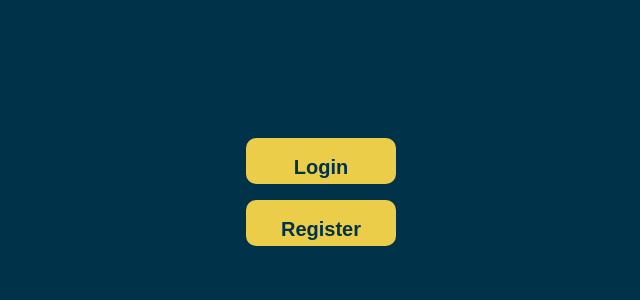
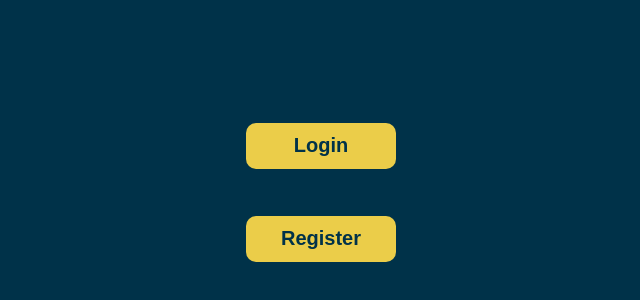
Before and after one commit to alimarzoug12/taskifyApp, a React (Create React App) app: page / in a window 1280 px wide. Shown: the part 208-508 px from the top of the page, without its empty margins (319-959 px from the left). Built offline with nearby package versions, Linux system fonts and the light colour scheme.

Commit message:
feat: add `app`

```diff
--- a/src/App.css
+++ b/src/App.css
@@ -46,7 +46,7 @@
   padding-right: 0px;
 
 }
-.button,.button1{
+.button, .button1{
   background-color: #EBCD49;
   color: #003249;
   border: none;
@@ -54,6 +54,10 @@
   width: 100px;
   border-radius: 10px;
   margin: 8px;
+  display: flex;
+  align-items: center;
+  justify-content: center;
+  cursor: pointer;
 }
 .button1{
   height: 46px;
```
